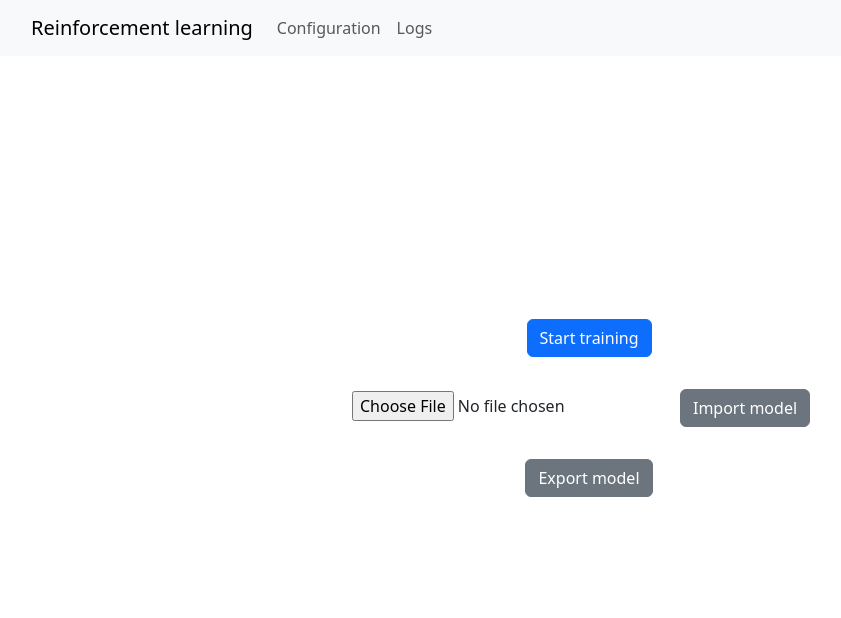
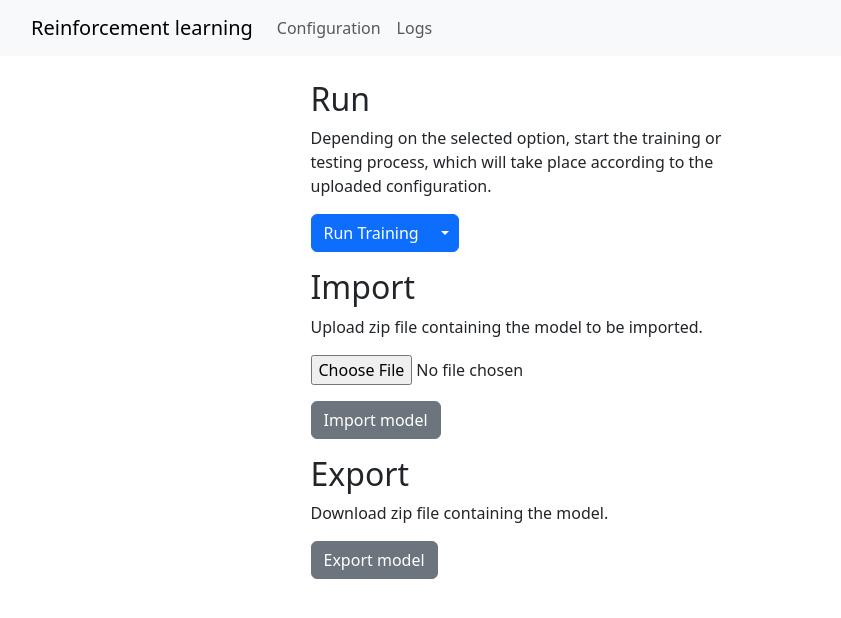
Before and after one commit to ZPI-2023-IST/Frontend, a Next.js app: page / in a window 1280 px wide. Shown: the top 618 px of the page, without its empty margins (51-892 px from the left). Built offline with nearby package versions, Linux system fonts and the light colour scheme.

Commit message:
change layout of main page

```diff
--- a/pages/index.js
+++ b/pages/index.js
@@ -3,16 +3,15 @@ import Head from 'next/head';
 import Button from 'react-bootstrap/Button';
 import Stack from 'react-bootstrap/Stack';
 import Container from 'react-bootstrap/Container';
-import Row from 'react-bootstrap/Row';
-import Col from 'react-bootstrap/Col';
+import Dropdown from 'react-bootstrap/Dropdown';
+import ButtonGroup from 'react-bootstrap/ButtonGroup';
 import Layout from '../components/layout'
 import { useState, useEffect } from "react";
-import { ChangeEvent } from "react";
 
 
 export default function Home() {
   const [file, setFile] = useState(null);
-
+  const [mode, setMode] = useState("Train");
 
   const handleFileChange = (e) => {
     if (e.target.files) {
@@ -68,24 +67,39 @@ export default function Home() {
       </Head>
 
       <main>
-      <Container
-      className="d-flex align-items-center justify-content-center"
-      style={{ minHeight: '90vh' }}
-    >
-      <Row className="text-center d-flex flex-column align-items-center">
-        <Col>
-          <Button variant="primary" className="mb-3">Start training</Button>
-        </Col>
-        <Col>
-          <input id="file" type="file" onChange={handleFileChange} />
-          <Button variant="secondary" className="m-3" onClick={handleImport}>Import model</Button>
-        </Col>
-        <Col>
-        <Button variant="secondary" className="m-3" onClick={handleExport}>Export model</Button>
+        <Container className='m-4' >
+          <Stack gap={3} className="col-md-5 mx-auto">
+            <div>
+              <h2> Run </h2>
+              <p> Depending on the selected option, start the training or testing process, which will take place according to the uploaded configuration. </p>
+              <Dropdown as={ButtonGroup}>
+                <Button variant="primary">Run {mode}ing</Button>
 
-        </Col>
-      </Row>
-    </Container>
+                <Dropdown.Toggle split variant="primary" id="dropdown-split-basic" />
+
+                <Dropdown.Menu>
+                  <Dropdown.Item onClick={() => setMode("Train")}>Train</Dropdown.Item>
+                  <Dropdown.Item onClick={() => setMode("Test")}>Test</Dropdown.Item>
+                </Dropdown.Menu>
+              </Dropdown>
+            </div>
+            <div>
+              <h2>Import</h2>
+              <p>Upload zip file containing the model to be imported.</p>
+              <input id="file" type="file" onChange={handleFileChange} />
+            </div>
+
+            <div>
+              <Button variant="secondary" className="" onClick={handleImport}>Import model</Button>
+            </div>
+
+            <div>
+              <h2>Export</h2>
+              <p>Download zip file containing the model.</p>
+              <Button variant="secondary" onClick={handleExport}>Export model</Button>
+            </div>
+          </Stack>
+        </Container>
       </main>
     </Layout>
   );
```
